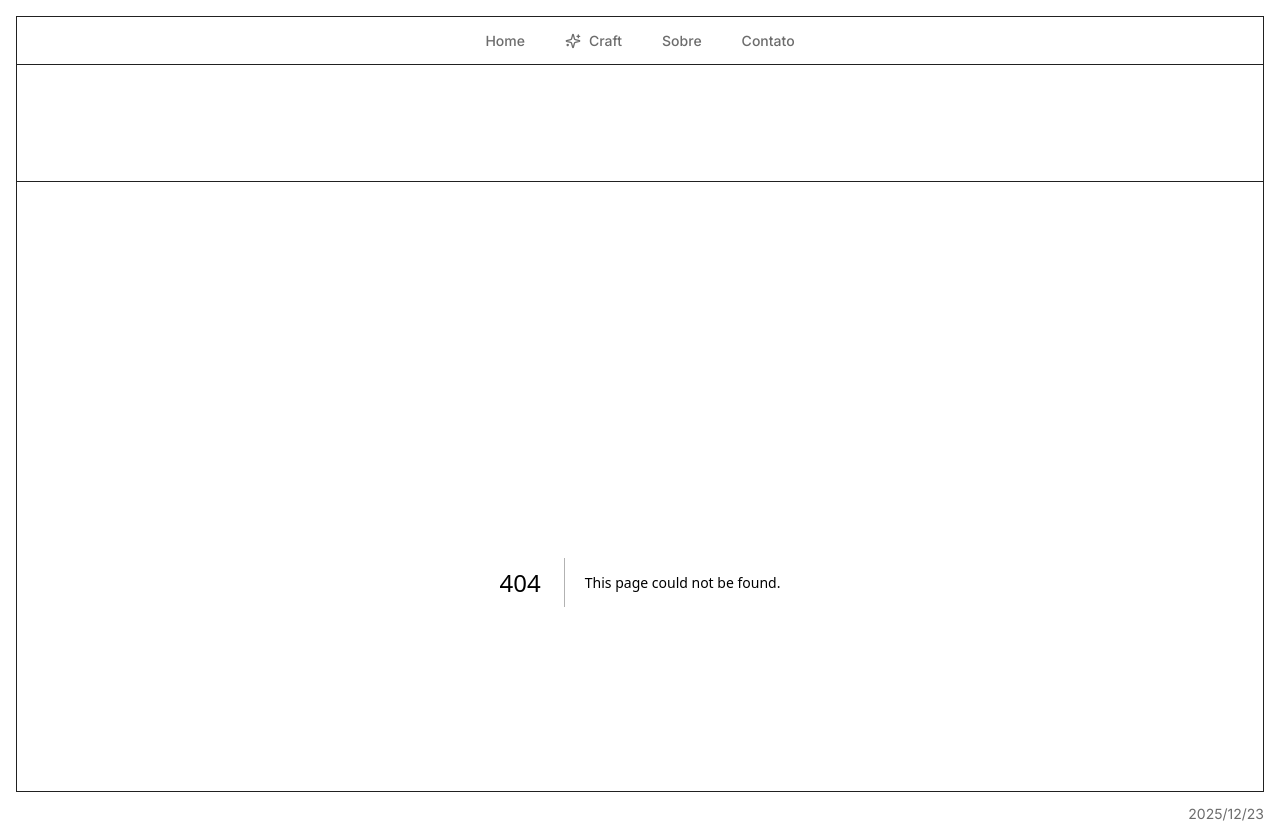
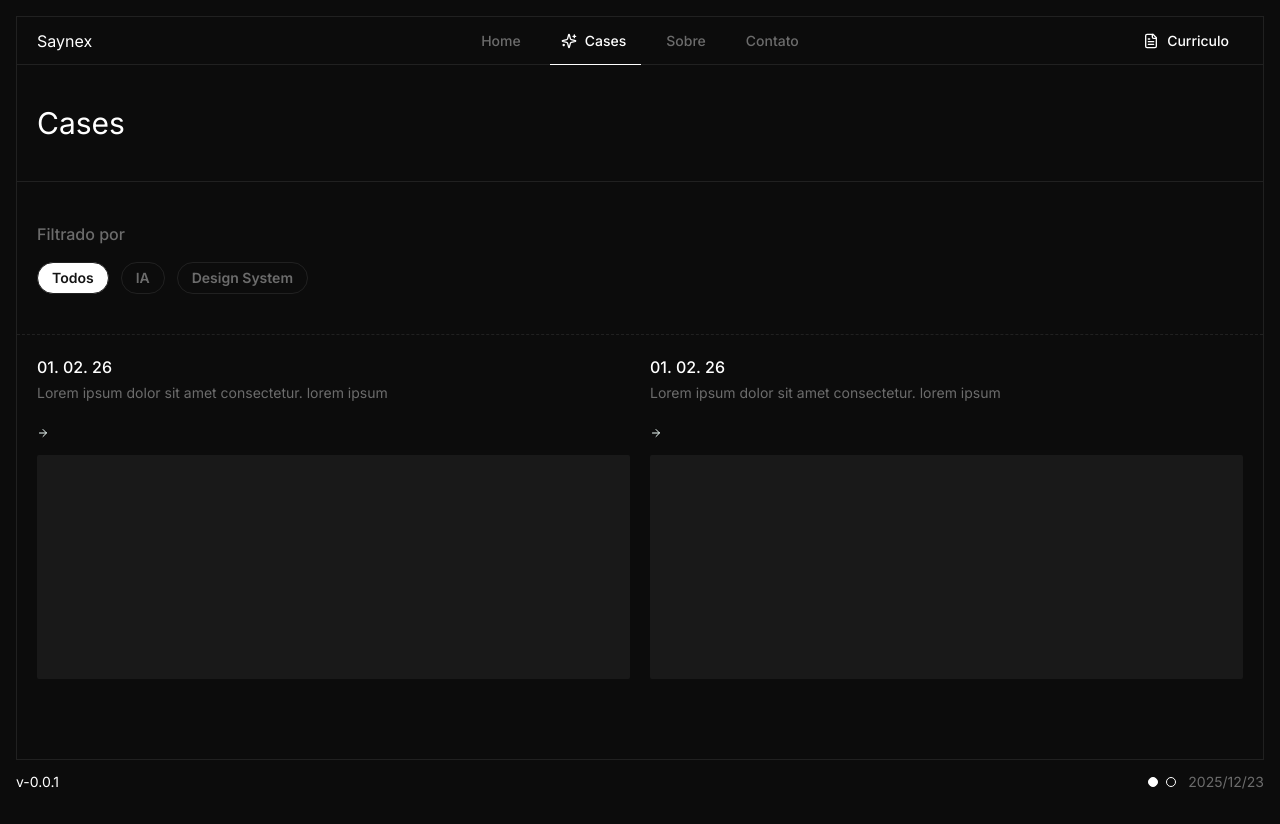
Before and after one commit to rayanseixas/portfolio, a Next.js app: page /cases in a window 1280 px wide. Before the commit this address had no page. After the commit the page ends 800 px from the top, so only its background shows below. Built offline with nearby package versions, Linux system fonts and the light colour scheme.

Commit message:
navigation animation update

```diff
--- a/src/app/craft/page.tsx
+++ b/src/app/cases/page.tsx
@@ -18,8 +18,8 @@ export default function Home() {
         </div>
       </div>
       <div className="px-inner-md flex w-full flex-wrap gap-5">
-        <CardCase link={'/craft/teste'} />
-        <CardCase link={'/craft/artigo-01'} />
+        <CardCase link={'/cases/teste'} />
+        <CardCase link={'/cases/artigo-01'} />
       </div>
     </div>
   );
--- a/src/app/layout.tsx
+++ b/src/app/layout.tsx
@@ -42,7 +42,7 @@ export const metadata: Metadata = {
 };
 
 function isCleanArticleRoute(pathname: string): boolean {
-  return Boolean(pathname.match(/^\/craft\/[^/]+$/));
+  return Boolean(pathname.match(/^\/cases\/[^/]+$/));
 }
 
 export default async function RootLayout({
--- a/src/compenents/article/article-back-button.tsx
+++ b/src/compenents/article/article-back-button.tsx
@@ -5,10 +5,11 @@ import { useRouter } from 'next/navigation';
 import { useEffect, useState } from 'react';
 
 import Button from '@/src/compenents/button';
+import { CornerUpLeftIcon } from '../icons/corner-up-left';
 
 const ROUTE_LABELS: Record<string, string> = {
   '/': 'Home',
-  '/craft': 'Craft',
+  '/cases': 'Cases',
   '/contato': 'Contato',
   '/sobre': 'Sobre',
 };
@@ -30,8 +31,8 @@ function formatLabel(raw: string): string {
 }
 
 /**
- * Botão padrão para artigos em /craft: volta para a página anterior (history.back).
- * Exibe o nome da página de origem (ex: "Craft" se veio de /craft).
+ * Botão padrão para artigos em /cases: volta para a página anterior (history.back).
+ * Exibe o nome da página de origem (ex: "Cases" se veio de /cases).
  * Deve ser posicionado fixo à esquerda do título, alinhado ao topo.
  */
 export default function ArticleBackButton() {
@@ -48,10 +49,10 @@ export default function ArticleBackButton() {
       variant="ghost"
       size="md"
       iconPosition="left"
-      icon={<ArrowLeft className="text-[var(--color-text-headline)]" size={20} />}
+      icon={<CornerUpLeftIcon className="text-[var(--color-text-headline)]" size={20} />}
       onClick={() => router.back()}
       aria-label={`Voltar para ${label}`}
-      className="fixed left-5 top-[3.75rem] z-10"
+      className="fixed left-24 top-[3.75rem] z-10"
     >
       {label}
     </Button>
--- a/src/compenents/conditional-root-layout/index.tsx
+++ b/src/compenents/conditional-root-layout/index.tsx
@@ -7,8 +7,8 @@ import Footer from '../footer';
 import PageIndicator from '../page-indicator';
 
 function isCleanArticleRoute(pathname: string): boolean {
-  // /craft/artigo-01, /craft/nome-do-arquivo, etc. (um segmento após /craft/)
-  const match = pathname.match(/^\/craft\/[^/]+$/);
+  // /cases/artigo-01, /cases/nome-do-arquivo, etc. (um segmento após /cases/)
+  const match = pathname.match(/^\/cases\/[^/]+$/);
   return Boolean(match);
 }
 
--- a/src/compenents/header/index.tsx
+++ b/src/compenents/header/index.tsx
@@ -1,4 +1,8 @@
 'use client';
+
+import { useEffect, useRef, useState } from 'react';
+import { usePathname } from 'next/navigation';
+import { motion } from 'motion/react';
 
 import Button from '../button';
 import IconButton from '../icon-button';
@@ -11,18 +15,73 @@ interface HeaderProps {
   onToggleMenu: () => void;
 }
 
+const navItems = [
+  { href: '/', label: 'Home' },
+  { href: '/cases', label: 'Cases' },
+  { href: '/sobre', label: 'Sobre' },
+  { href: '/contato', label: 'Contato' },
+];
+
 export default function Header({ onToggleMenu }: HeaderProps) {
+  const pathname = usePathname();
+  const navRef = useRef<HTMLUListElement>(null);
+  const itemRefs = useRef<(HTMLLIElement | null)[]>([]);
+  const [indicatorStyle, setIndicatorStyle] = useState({ left: 0, width: 0 });
+
+  const updateIndicatorPosition = () => {
+    const activeIndex = navItems.findIndex((item) => pathname === item.href);
+    if (activeIndex >= 0 && itemRefs.current[activeIndex] && navRef.current) {
+      const activeItem = itemRefs.current[activeIndex];
+      const navRect = navRef.current.getBoundingClientRect();
+      const itemRect = activeItem.getBoundingClientRect();
+
+      setIndicatorStyle({
+        left: itemRect.left - navRect.left,
+        width: itemRect.width,
+      });
+    }
+  };
+
+  useEffect(() => {
+    updateIndicatorPosition();
+    window.addEventListener('resize', updateIndicatorPosition);
+    return () => window.removeEventListener('resize', updateIndicatorPosition);
+  }, [pathname]);
+
   return (
     <div className="border-border md:px-inner-md flex h-12 items-center border-b px-4">
       <div className="text-text-headline flex-1">Saynex</div>
-      <ul className="text-text-headline hidden flex-1 items-center justify-center gap-3 lg:flex">
-        <NavigationItem href="/">Home</NavigationItem>
-        <NavigationItem href="/craft">
-          <SparklesIcon size={16} />
-          Craft
-        </NavigationItem>
-        <NavigationItem href="3">Sobre</NavigationItem>
-        <NavigationItem href="/contato">Contato</NavigationItem>
+      <ul
+        ref={navRef}
+        className="text-text-headline relative hidden flex-1 items-center justify-center gap-3 lg:flex"
+      >
+        {navItems.map((item, index) => (
+          <NavigationItem
+            key={item.href}
+            href={item.href}
+            ref={(el: HTMLLIElement | null) => {
+              itemRefs.current[index] = el;
+            }}
+          >
+            {item.href === '/cases' && <SparklesIcon size={16} />}
+            {item.label}
+          </NavigationItem>
+        ))}
+        <motion.div
+          layoutId="activeIndicator"
+          className="border-border-active pointer-events-none absolute bottom-0 h-[1px] border-b"
+          initial={false}
+          animate={{
+            left: indicatorStyle.left,
+            width: indicatorStyle.width,
+          }}
+          transition={{
+            type: 'spring',
+            stiffness: 300,
+            damping: 30,
+            mass: 0.8,
+          }}
+        />
       </ul>
       <div className="flex flex-1 items-center justify-end gap-2">
         <Button variant="ghost" size="md" icon={<FileTextIcon className="text-text-headline" size={20} />} iconPosition="left">
--- /dev/null
+++ b/src/compenents/icons/corner-up-left.tsx
@@ -0,0 +1,98 @@
+"use client";
+
+import type { Variants } from "motion/react";
+import { motion, useAnimation } from "motion/react";
+import type { HTMLAttributes } from "react";
+import { forwardRef, useCallback, useImperativeHandle, useRef } from "react";
+
+import { cn } from "@/lib/utils";
+
+const STRETCH_VARIANTS: Variants = {
+  normal: { scaleX: 1, x: 0, opacity: 1 },
+  animate: {
+    scaleX: [1, 1.15, 1],
+    x: [0, -2, 0],
+    transition: {
+      duration: 0.45,
+      ease: "easeInOut",
+    },
+  },
+};
+
+export interface CornerUpLeftIconHandle {
+  startAnimation: () => void;
+  stopAnimation: () => void;
+}
+
+interface CornerUpLeftIconProps extends HTMLAttributes<HTMLDivElement> {
+  size?: number;
+}
+
+const CornerUpLeftIcon = forwardRef<
+  CornerUpLeftIconHandle,
+  CornerUpLeftIconProps
+>(({ onMouseEnter, onMouseLeave, className, size = 28, ...props }, ref) => {
+  const controls = useAnimation();
+  const isControlledRef = useRef(false);
+
+  useImperativeHandle(ref, () => {
+    isControlledRef.current = true;
+    return {
+      startAnimation: () => controls.start("animate"),
+      stopAnimation: () => controls.start("normal"),
+    };
+  });
+
+  const handleMouseEnter = useCallback(
+    (e: React.MouseEvent<HTMLDivElement>) => {
+      if (isControlledRef.current) {
+        onMouseEnter?.(e);
+      } else {
+        controls.start("animate");
+      }
+    },
+    [controls, onMouseEnter]
+  );
+
+  const handleMouseLeave = useCallback(
+    (e: React.MouseEvent<HTMLDivElement>) => {
+      if (isControlledRef.current) {
+        onMouseLeave?.(e);
+      } else {
+        controls.start("normal");
+      }
+    },
+    [controls, onMouseLeave]
+  );
+
+  return (
+    <div
+      className={cn(className)}
+      onMouseEnter={handleMouseEnter}
+      onMouseLeave={handleMouseLeave}
+      {...props}
+    >
+      <motion.svg
+        animate={controls}
+        fill="none"
+        height={size}
+        initial="normal"
+        stroke="currentColor"
+        strokeLinecap="round"
+        strokeLinejoin="round"
+        strokeWidth="2"
+        variants={STRETCH_VARIANTS}
+        viewBox="0 0 24 24"
+        width={size}
+        xmlns="http://www.w3.org/2000/svg"
+      >
+        <path d="M20 20v-7a4 4 0 0 0-4-4H4" />
+        <path d="M9 14 4 9l5-5" />
+      </motion.svg>
+    </div>
+  );
+});
+
+CornerUpLeftIcon.displayName = "CornerUpLeftIcon";
+
+export { CornerUpLeftIcon };
--- a/src/compenents/navigation-item/index.tsx
+++ b/src/compenents/navigation-item/index.tsx
@@ -1,15 +1,16 @@
 'use client';
 
+import React, { forwardRef } from 'react';
 import Link from 'next/link';
 import { usePathname } from 'next/navigation';
 
 import { tv, VariantProps } from 'tailwind-variants';
 
 const baseLink = tv({
-  base: 'font-primary text-text-body hover:bg-surface-subtle-hover hover:text-text-headline my-1.5 flex h-9 items-center gap-2 rounded-md px-3.5 text-sm leading-5 font-medium hover:rounded-md',
+  base: 'font-primary text-text-body hover:bg-surface-subtle-hover hover:text-text-headline my-1.5 flex h-9 items-center gap-2 rounded-md px-3.5 text-sm leading-5 font-medium hover:rounded-md relative z-10',
   variants: {
     active: {
-      true: 'text-text-headline my-1.5 h-9',
+      true: 'text-text-headline my-1.5 h-9 ',
     },
   },
   defaultVariants: {
@@ -18,10 +19,10 @@ const baseLink = tv({
 });
 
 const baseLi = tv({
-  base: '',
+  base: 'relative',
   variants: {
     active: {
-      true: 'border-border-active border-box h-12 border-b',
+      true: '',
     },
   },
   defaultVariants: {
@@ -35,17 +36,13 @@ type NavigationItemProps = VariantProps<typeof baseLink> & {
   active?: boolean;
 };
 
-export default function NavigationItem({
-  children,
-  href,
-  active,
-  ...rest
-}: NavigationItemProps) {
+const NavigationItem = forwardRef<HTMLLIElement, NavigationItemProps>(
+  ({ children, href, active, ...rest }, ref) => {
     const pathname = usePathname();
     const isActive = pathname === href;
 
     return (
-    <li>
+      <li ref={ref} className={baseLi({ active: isActive })}>
         <Link
           href={href}
           className={`${isActive ? baseLink({ active: true }) : baseLink({ active: false })}`}
@@ -55,4 +52,9 @@ export default function NavigationItem({
         </Link>
       </li>
     );
-}
+  },
+);
+
+NavigationItem.displayName = 'NavigationItem';
+
+export default NavigationItem;
```
Also changed, not shown: src/app/cases/[teste]/page.tsx (renamed from src/app/craft/[teste]/page.tsx), src/app/cases/artigo-01/page.tsx (renamed from src/app/craft/artigo-01/page.tsx), src/app/cases/layout.tsx (renamed from src/app/craft/layout.tsx). Lines whose indentation alone changed are shown as unchanged.
